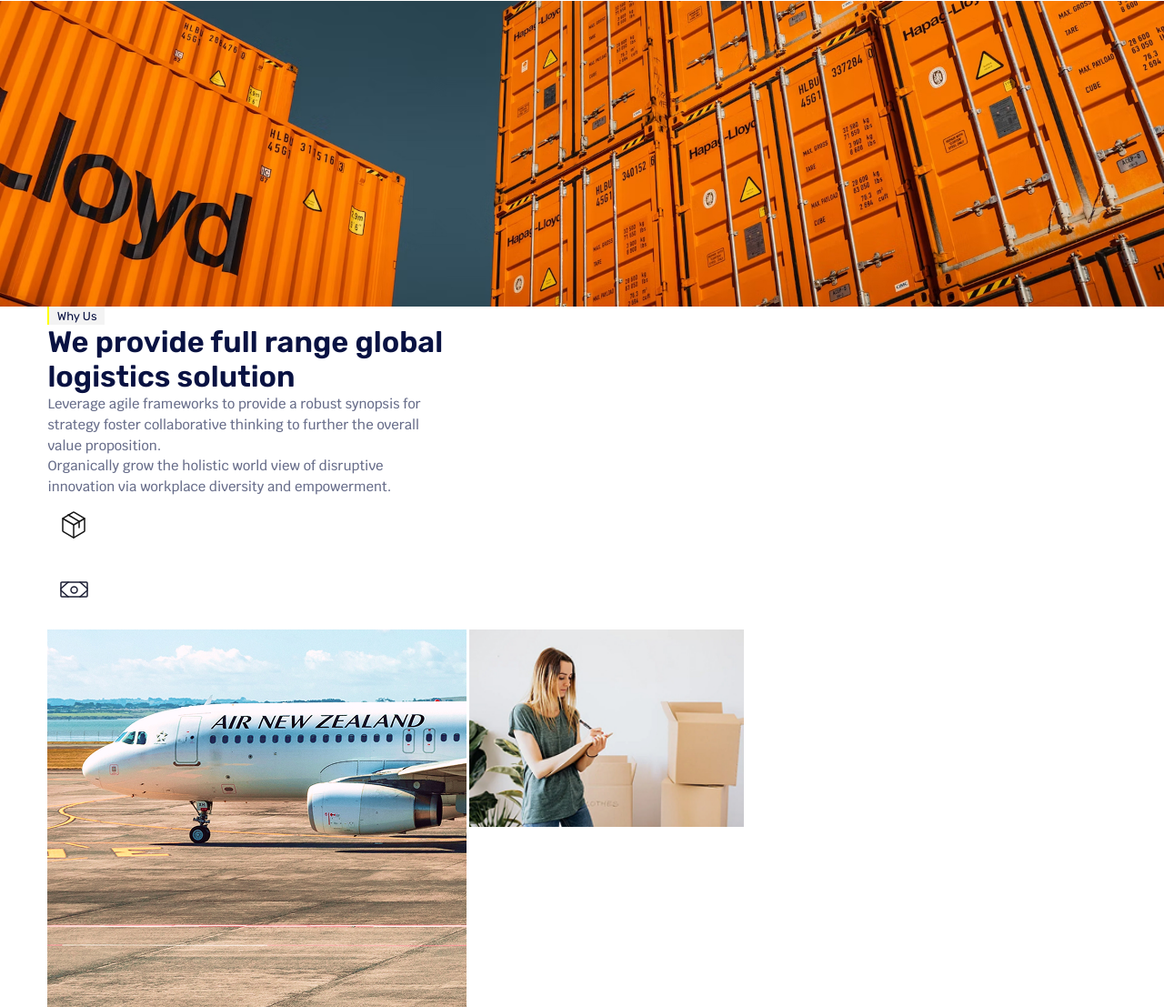
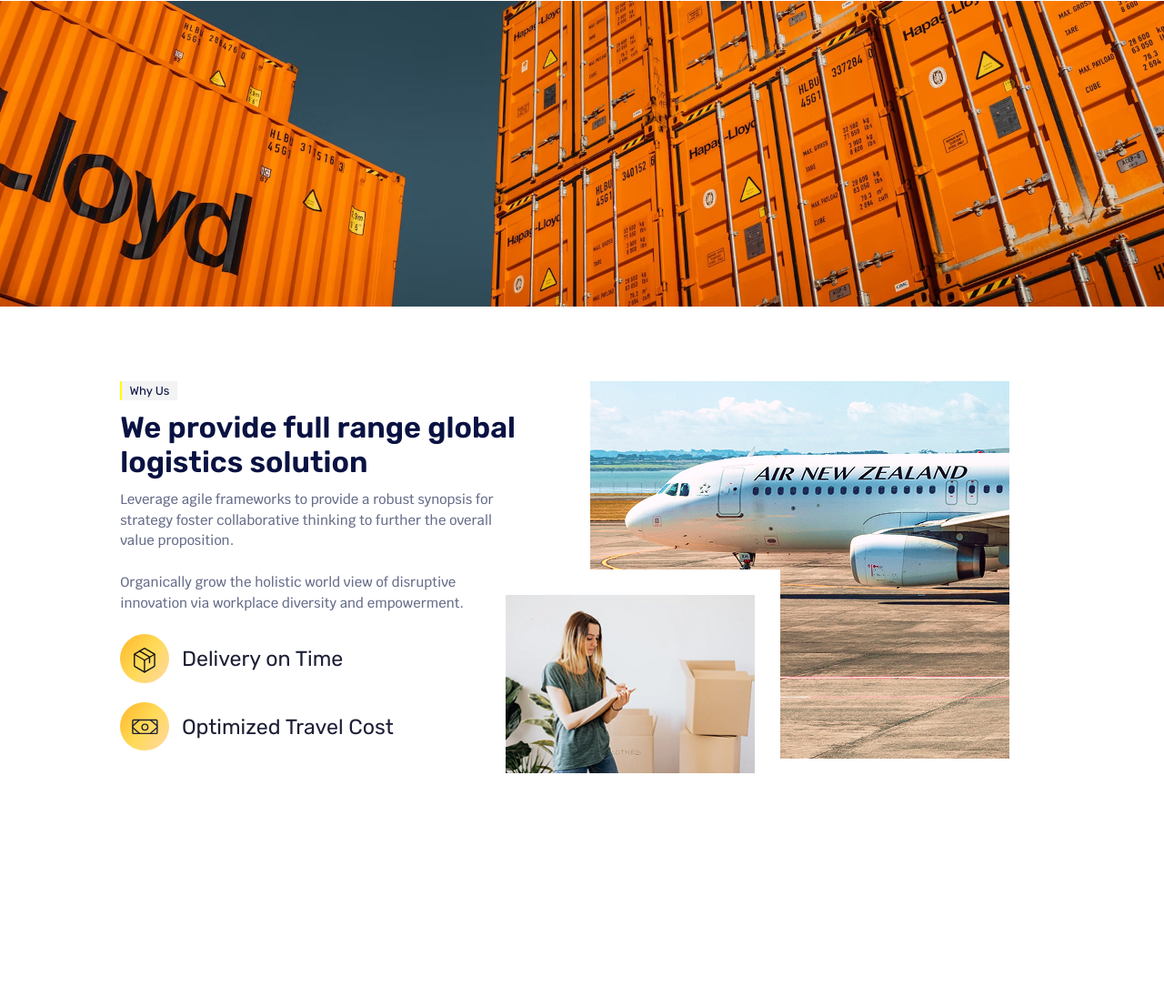
Before and after one commit to UmerNaZavode/transitflow-html, a website built with Vite: page index.html in a window 1280 px wide. Shown: the part 1392-2499 px from the top of the page at 91% size. After the commit the page ends 2243 px from the top, so only its background shows below. Built offline with nearby package versions, Linux system fonts and the light colour scheme; files whose address does not match are found by name.

Commit message:
why us first section style

```diff
--- a/partials/icons/icon-box.html
+++ b/partials/icons/icon-box.html
@@ -1,4 +1,5 @@
-<svg width="58" height="58" viewBox="0 0 58 58" fill="none" xmlns="http://www.w3.org/2000/svg">
+<svg width="58" height="58" viewBox="0 0 58 58" fill="none" xmlns="http://www.w3.org/2000/svg"
+  class="icon icon--yellow">
   <circle cx="29" cy="29" r="29" fill="url(#paint0_linear_1_4414)" />
   <path
     d="M41 37.4598V24.5402C40.999 24.3536 40.9512 24.1705 40.8612 24.0095C40.7712 23.8484 40.6423 23.7151 40.4875 23.623L29.4875 17.1369C29.3393 17.0472 29.1711 17 29 17C28.8289 17 28.6607 17.0472 28.5125 17.1369L17.5125 23.623C17.3577 23.7151 17.2288 23.8484 17.1388 24.0095C17.0488 24.1705 17.001 24.3536 17 24.5402V37.4598C17.001 37.6464 17.0488 37.8295 17.1388 37.9905C17.2288 38.1516 17.3577 38.2849 17.5125 38.377L28.5125 44.8631C28.6607 44.9528 28.8289 45 29 45C29.1711 45 29.3393 44.9528 29.4875 44.8631L40.4875 38.377C40.6423 38.2849 40.7712 38.1516 40.8612 37.9905C40.9512 37.8295 40.999 37.6464 41 37.4598V37.4598Z"
--- a/partials/icons/icon-cash.html
+++ b/partials/icons/icon-cash.html
@@ -1,4 +1,5 @@
-<svg width="58" height="58" viewBox="0 0 58 58" fill="none" xmlns="http://www.w3.org/2000/svg">
+<svg width="58" height="58" viewBox="0 0 58 58" fill="none" xmlns="http://www.w3.org/2000/svg"
+  class="icon icon--yellow">
   <circle cx="29" cy="29" r="29" fill="url(#paint0_linear_1_4422)" />
   <path
     d="M42.9643 21H16.0357C15.4637 21 15 21.4477 15 22V36C15 36.5523 15.4637 37 16.0357 37H42.9643C43.5363 37 44 36.5523 44 36V22C44 21.4477 43.5363 21 42.9643 21Z"
--- a/partials/why-us.html
+++ b/partials/why-us.html
@@ -1,6 +1,7 @@
 <section class="why-us">
   <img src="./../src/img/home-page/why-us1.jpg" width="1920" height="504" alt="" class="why-us__img">
-  <div class="why-us__body container">
+  <div class="why-us__container container">
+    <div class="why-us__body">
       <div class="why-us__left">
         <div class="why-us__tag tag">Why Us</div>
         <h2 class="why-us__title title">
@@ -19,18 +20,33 @@
             empowerment.
           </p>
         </div>
-      <div class="why-is__icon">
+        <ul class="why-us__list">
+          <li class="why-us__item">
             {{> icons/icon-box }}
-        <h3 class="why-us__subtitle">Delivery on Time</h3>
+            <h3 class="why-us__subtitle subtitle">Delivery on Time</h3>
+          </li>
+          <li class="why-us__item">
+            {{> icons/icon-cash }}
+            <h3 class="why-us__subtitle subtitle">Optimized Travel Cost</h3>
+          </li>
+        </ul>
       </div>
-      <div class="why-is__icon">
-        {{> icons/icon-cash }}
-        <h3 class="why-us__subtitle">Optimized Travel Cost</h3>
+      <div class="why-us__right">
+        <img src="./../src/img/home-page/why-us2.jpg" width="461" height="415" alt="" class="why-us__1">
+        <img src="./../src/img/home-page/why-us3.jpg" width="302" height="225" alt="" class="why-us__2">
       </div>
     </div>
-    <div class="why-us__right">
-      <img src="./../src/img/home-page/why-us2.jpg" width="461" height="415" alt="">
-      <img src="./../src/img/home-page/why-us3.jpg" width="302" height="225" alt="">
+    <div class="why-us-stat">
+      <ul class="why-us-stat__list">
+        <li class="why-us-stat__item">
+          <div class="why-us-stat__number">1294</div>
+          <div class="why-us-stat__text">Delivered Packages</div>
+        </li>
+        <li class="why-us-stat__item">
+          <div class="why-us-stat__number">3594</div>
+          <div class="why-us-stat__text">Satisfied Clients</div>
+        </li>
+      </ul>
     </div>
   </div>
 </section>
--- /dev/null
+++ b/src/scss/blocks/icon.scss
@@ -0,0 +1,21 @@
+.icon {
+  display: flex;
+  width: 6.4rem;
+  height: 6.4rem;
+  align-items: center;
+  justify-content: center;
+  background: #111c55;
+  border: solid 1px #273270;
+  border-radius: 100%;
+
+  &--yellow {
+    display: flex;
+    width: 5.8rem;
+    height: 5.8rem;
+    // align-items: center;
+    // justify-content: center;
+    background: var(--gradient-yellow);
+    border: none;
+    border-radius: 100%;
+  }
+}
--- /dev/null
+++ b/src/scss/blocks/why-us.scss
@@ -0,0 +1,59 @@
+.why-us {
+  position: relative;
+  z-index: -10;
+
+  &__title {
+    margin-top: 1.2rem;
+  }
+
+  &__paragraph {
+    display: flex;
+    flex-direction: column;
+    margin-top: 1.2rem;
+    gap: 2.5rem;
+  }
+
+  &__body {
+    position: absolute;
+    top: 36.6rem;
+    display: flex;
+    gap: 8.8rem;
+    padding: 8.5rem 9.3rem 1.8rem 8.6rem;
+    background: #fff;
+  }
+
+  &__list {
+    display: flex;
+    flex-direction: column;
+    margin-top: 2.5rem;
+    gap: 2.2rem;
+  }
+
+  &__item {
+    display: flex;
+    align-items: center;
+    gap: 1.5rem;
+  }
+
+  &__subtitle {
+    font-weight: 400;
+    color: var(--color-heading);
+  }
+
+  &__right {
+    position: relative;
+  }
+
+  &__1 {
+    position: relative;
+  }
+
+  &__2 {
+    position: absolute;
+    left: -10rem;
+    bottom: -1.7rem;
+    padding: 3rem 3rem 0 0;
+    z-index: 1;
+    background: #fff;
+  }
+}
--- a/src/scss/style.scss
+++ b/src/scss/style.scss
@@ -10,4 +10,6 @@
 @use "blocks/home-intro";
 @use "blocks/tag";
 @use "blocks/button";
+@use "blocks/icon";
 @use "blocks/we-do";
+@use "blocks/why-us";
```
Lines whose indentation alone changed are shown as unchanged.
